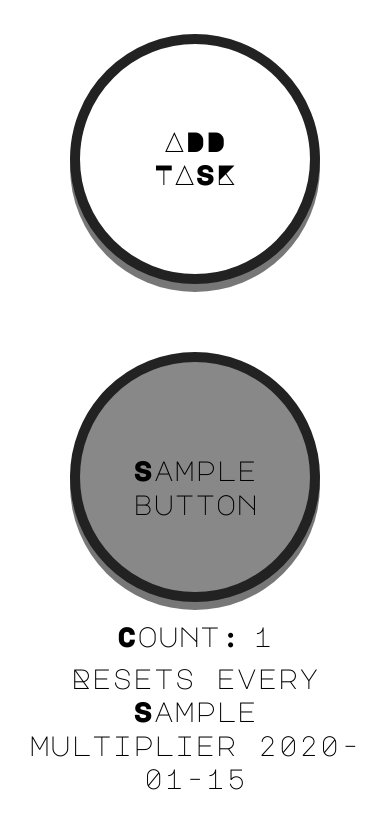
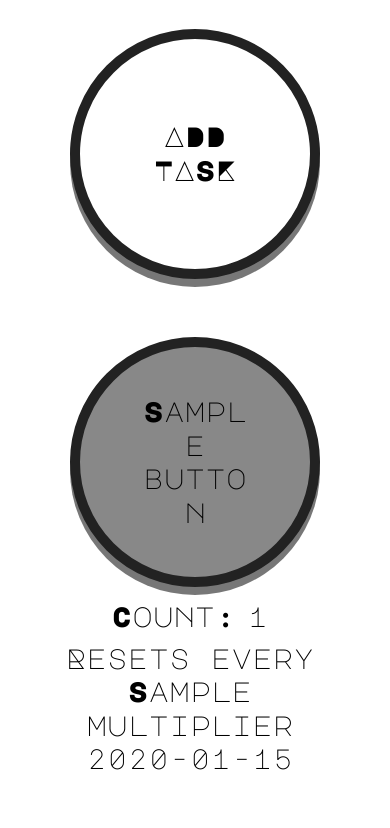
Before and after one commit to jjordanoc/tasky-activity-tracker, a Flask app: template templates/index.html in a window 390 px wide. Shown: the part 112-940 px from the top of the page. After the commit the page ends 882 px from the top, so only its background shows below. Run offline with Flask 2, Linux system fonts and the light colour scheme; the template is opened without the code that fills it: most values are stand-ins (such as "Sample title", 1, 10 or a date in 2020); some libraries are stand-ins or nearby versions.

Commit message:
Fixed button alignment, optimized screen space with horizontal reset and remove buttons, fixed button text overflow, changed name field to unlimited text, fixed mobile select bug on manual reset option, added reset button to automatic reset buttons and changed style directly on css file.

```diff
--- a/app.py
+++ b/app.py
@@ -9,6 +9,9 @@ import datetime
 """ Setup app and database """
 app = Flask("__name__")
 app.secret_key = "a76&ohljasdt7&jYUHas/(jasdu"
+
+# Separator for button debugging
+sep = "******************************************"
 
 environ["printQuerys"] = "True"
 environ["printQueryResult"] = "True"
@@ -54,22 +57,23 @@ def index():
     # Iterate over all buttons to reset expired ones
     for button in buttons:
         rd_str = button['reset_date']
-        print(rd_str)
+        print(sep)
+        print(button['name'], "resetting on", rd_str)
         # If reset date is not set to manual
         if rd_str != "Manual":
             button_id = button['button_id']
             # Transform given date from string to date type
             reset_date = datetime.datetime.strptime(rd_str, "%Y-%m-%d").date()
             delta = reset_date-curr_date
-            print(delta)
+            print("Time until next reset:", delta)
             # If delta days is negative or equal to 0, it means the current date is greater than or equal to the reset date, thus, we reset the button
             if delta.days <= 0:
 
                 # Reset count
-                print("Resetting count...")
+                print("Delta equals 0, resetting count")
                 execute_query(database, "UPDATE buttons SET count=0 WHERE button_id=%s;", button_id)
 
-                #Once count is reset, calculate new reset date
+                # Once count is reset, calculate new reset date
                 multiplier = int(button['multiplier'])
                 timespan = button['timespan']
 
@@ -88,14 +92,19 @@ def index():
                 if newDelta:
                     newReset_date = curr_date + newDelta
                     newReset_date = str(newReset_date)
+                    print("Resetting again on", newReset_date)
 
                 # Update new reset date into the database
                 execute_query(database, "UPDATE buttons SET reset_date=%s WHERE button_id=%s;", newReset_date, button['button_id'])
+                print(sep)
+                return redirect(url_for('index'))
 
             else:
                 print("Not resetting button")
+                print(sep)
         else:
-            print("Passing")
+            print("Manual reset, passing")
+            print(sep)
 
     # Render main page with all the user's buttons
     return render_template(template, buttons=buttons)
@@ -287,10 +296,13 @@ def change_password():
 @login_required
 def delete_account ():
     """ Delete user's account from the database """
+
+    # Delete buttons from the database first (to avoid primary key errors)
+    execute_query(database, "DELETE FROM buttons WHERE user_id=%s;", session["user_id"])
+
     # Delete account from the database
     execute_query(database, "DELETE FROM users WHERE id=%s;", session["user_id"])
-    # Delete buttons from the database too
-    execute_query(database, "DELETE FROM buttons WHERE user_id=%s;", session["user_id"])
+
     flash("Successfully deleted all account data")
     return redirect("/login")
 
--- a/psycopgtools.py
+++ b/psycopgtools.py
@@ -21,7 +21,7 @@ def create_connection(url):
         record = cursor.fetchone()
         print("You are connected to - ", record,"\n")
 
-        # Show state of env vars
+        # Print state of env vars
         if environ.get("printQuerys") == "True":
             print("printQuerys set to True")
         else:
@@ -45,7 +45,6 @@ def execute_query(connection, query, *values):
             # Execute query and commit
             cursor.execute(query, values)
             connection.commit()
-            print("Committed")
         except:
             # Rollback and try to execute query again
             cursor.execute("rollback")
--- a/static/scripts/app.js
+++ b/static/scripts/app.js
@@ -31,6 +31,7 @@ $(document).ready(function() {
         }
         // Retrieve the button id
         let button_id = $(this).attr('id');
+        $('#msg'+button_id).hide(200);
         $('#remove'+button_id).show(200);
         $('#reset'+button_id).show(200);
 
@@ -41,6 +42,7 @@ $(document).ready(function() {
             }
             // Retrieve the button id
             let button_id = $(this).attr('id');
+            $('#msg'+button_id).show(200);
             $('#remove'+button_id).hide(200);
             $('#reset'+button_id).hide(200);
         }
@@ -127,7 +129,7 @@ $(document).ready(function() {
     }, 4000)
 
     // Disable multiplier in manual reset mode
-    $('#timespan').click(function() {
+    $('#timespan').change(function() {
         selected = $('#timespan').val();
         if (selected == "manualreset"){
             $('#multiplier').prop("disabled", true);
@@ -136,6 +138,11 @@ $(document).ready(function() {
         }
     });
 
+    // Lowercase any text in button name
+    $("#name").on('change keyup paste', function(){
+        $(this).val($(this).val().toLowerCase());
+     });
+
     /* End of other functions */
 
 
--- a/static/styles/styles.css
+++ b/static/styles/styles.css
@@ -82,6 +82,11 @@ nav {
   border-radius: 5%;
 }
 
+.util-buttons {
+  padding: 0 auto;
+  margin-left: 7%;
+}
+
 .msg {
   color: white;
   background-color: black;
@@ -108,15 +113,45 @@ nav {
 }
 
 .button {
+  /*
   -ms-flex-wrap: wrap;
       flex-wrap: wrap;
   -webkit-box-pack: center;
       -ms-flex-pack: center;
           justify-content: center;
   position: relative;
+  overflow: hidden;
   width: 250px;
   height: 250px;
   margin: 10px;
+  z-index: 2;
+  border: 10px solid #222222;
+  border-radius: 50%;
+  outline: none !important;
+  -webkit-box-shadow: 0 8px #777;
+          box-shadow: 0 8px #777;
+  */
+  width: 250px;
+  height: 250px;
+  border-radius: 50%;
+  display: inline-block;
+  text-align: center;
+  margin: 5px;
+  overflow: hidden;
+
+  -ms-word-break: break-all;
+    word-break: break-all;
+
+ /* Non standard for webkit */
+     word-break: break-word;
+
+    -webkit-hyphens: auto;
+       -moz-hyphens: auto;
+        -ms-hyphens: auto;
+            hyphens: auto;
+  padding: 25px;
+  position: relative;
+
   z-index: 2;
   border: 10px solid #222222;
   border-radius: 50%;
@@ -138,18 +173,32 @@ nav {
 }
 
 .button h3 {
+  /*
   position: absolute;
+  transform:translate(-50%,-50%);
   color: black;
   -webkit-user-select: none;
      -moz-user-select: none;
       -ms-user-select: none;
           user-select: none;
-  top: 40%;
-  left: 20%;
-  right: 20%;
+  top: 50%;
+  left: 50%;
+  */
+  transform:translate(-50%,-50%);
+  position:absolute;
+  top:50%;
+  left:50%;
+  color: black;
+  -webkit-user-select: none;
+     -moz-user-select: none;
+      -ms-user-select: none;
+          user-select: none;
+
 }
 
 .button-foot {
+  width: 250px;
   position: relative;
 }
+
 /*# sourceMappingURL=styles.css.map */
--- a/templates/index.html
+++ b/templates/index.html
@@ -5,7 +5,7 @@
 {% endblock %}
 
 {% block main %}
-    <!-- Modal -->
+    <!-- Add task modal -->
     <div class="modal fade" id="exampleModalCenter" tabindex="-1" role="dialog" aria-labelledby="exampleModalCenterTitle" aria-hidden="true">
         <div class="modal-dialog modal-dialog-centered" role="document">
             <div class="modal-content">
@@ -20,18 +20,16 @@
                     <form action="/update" method="post" name="add-button">
                         <div class="form-group">
                             <label for="name">Name:</label>
-                            <input autocomplete="off" autofocus class="form-control" name="name" id="name" maxlength="16" placeholder="MY TASK" type="text" required>
+                            <input autocomplete="off" autofocus class="form-control" name="name" id="name" placeholder="MY TASK" type="text" required>
                         </div>
                         <div class="form-group">
                             <label for="timespan">Timespan:</label>
                             <select class="form-control" name="timespan" id="timespan" required>
                                 <option value="manualreset">Manual Reset</option>
-                                <!-- Work in progress-->
                                 <option value="days">Days</option>
                                 <option value="weeks">Weeks</option>
                                 <option value="months">Months</option>
                                 <option value="years">Years</option>
-
                             </select>
                         </div>
                         <div class="form-group">
@@ -55,7 +53,7 @@
         <!-- Main button (add) -->
         <div class="main-button m-4">
             <button class="button" data-toggle="modal" data-target="#exampleModalCenter" style="background-color: white;">
-                <h3 style="top: 35%;">ADD TASK</h3>
+                <h3>ADD TASK</h3>
             </button>
         </div>
         <!-- User's buttons -->
@@ -64,26 +62,23 @@
                 <div class="user-button m-4" id="{{button['button_id']}}">
                     <div class="button-head">
                         <button button_id="{{button['button_id']}}" class="button update-button" style="background-color: {{button['color']}};">
-                            {% if button['name'] | length >= 10 %}
-                                <h3 style="top: 25%;">{{button['name']}}</h3>
-                            {% else %}
-                                <h3>{{button['name']}}</h3>
-                            {% endif %}
+                            <h3>{{button['name']}}</h3>
                         </button>
-                        <!-- Work in progress
-                        <button class="remove-button">&times;</button>
-                        -->
                     </div>
                     <div class="button-foot">
                         <span><h3 class="counter mt-2">Count:</h3> <h3 class="counter" id="count{{button['button_id']}}">{{button['count']}}</h3></span>
                         {% if button['timespan'] != "manualreset" %}
-                            <h3>Resets every {{button['multiplier']}} {{button['timespan']}}</h3>
-                            <button class="btn btn-primary btn-danger remove m-2" id="remove{{button['button_id']}}" button_id="{{button['button_id']}}">Remove</button>
+                            <h3 id="msg{{button['button_id']}}">Resets every {{button['multiplier']}} {{button['timespan']}}</h3>
+                            <div class="util-buttons">
+                                <button class="btn btn-primary btn-primary reset" id="reset{{button['button_id']}}" button_id="{{button['button_id']}}">Reset</button>
+                                <button class="btn btn-primary btn-danger remove m-2" id="remove{{button['button_id']}}" button_id="{{button['button_id']}}">Remove</button>
+                            </div>
                         {% else %}
-                            <br>
-                            <button class="btn btn-primary btn-dark reset" id="reset{{button['button_id']}}" button_id="{{button['button_id']}}">Reset</button>
-                            <br>
-                            <button class="btn btn-primary btn-danger remove m-2" id="remove{{button['button_id']}}" button_id="{{button['button_id']}}">Remove</button>
+                            <h3 id="msg{{button['button_id']}}">Manual reset</h3>
+                            <div class="util-buttons">
+                                <button class="btn btn-primary btn-primary reset" id="reset{{button['button_id']}}" button_id="{{button['button_id']}}">Reset</button>
+                                <button class="btn btn-primary btn-danger remove m-2" id="remove{{button['button_id']}}" button_id="{{button['button_id']}}">Remove</button>
+                            </div>
                         {% endif %}
                     </div>
                 </div>
```
Also changed, not shown: templates/layout.html (+6 -1 lines).
